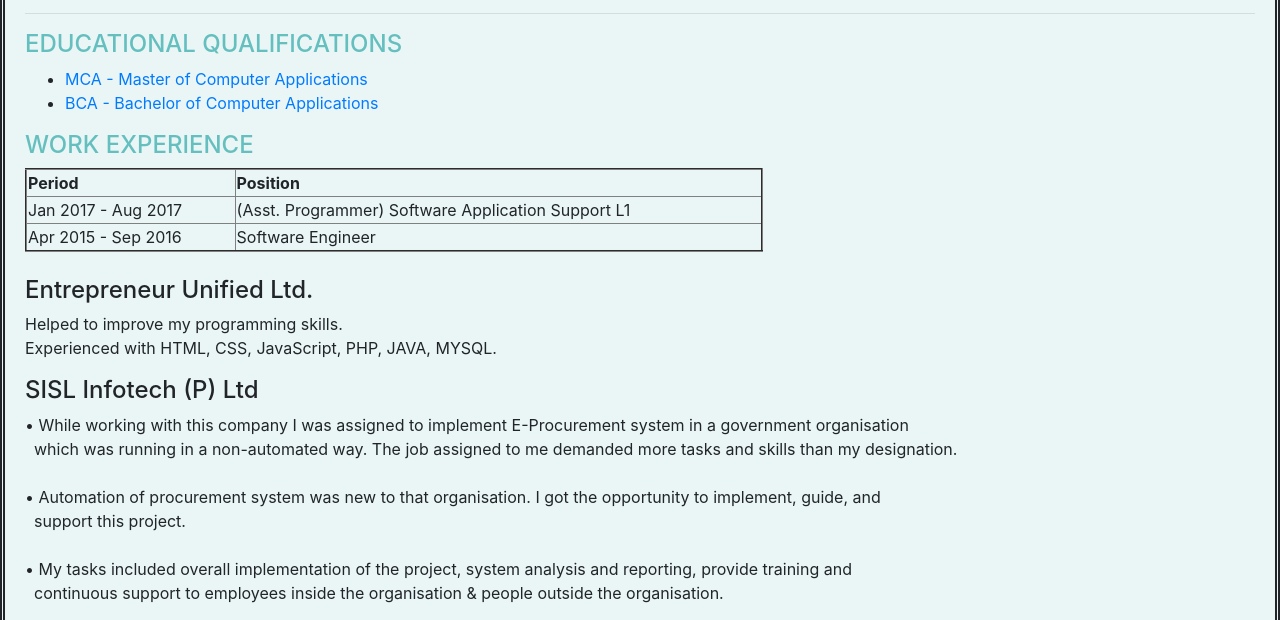
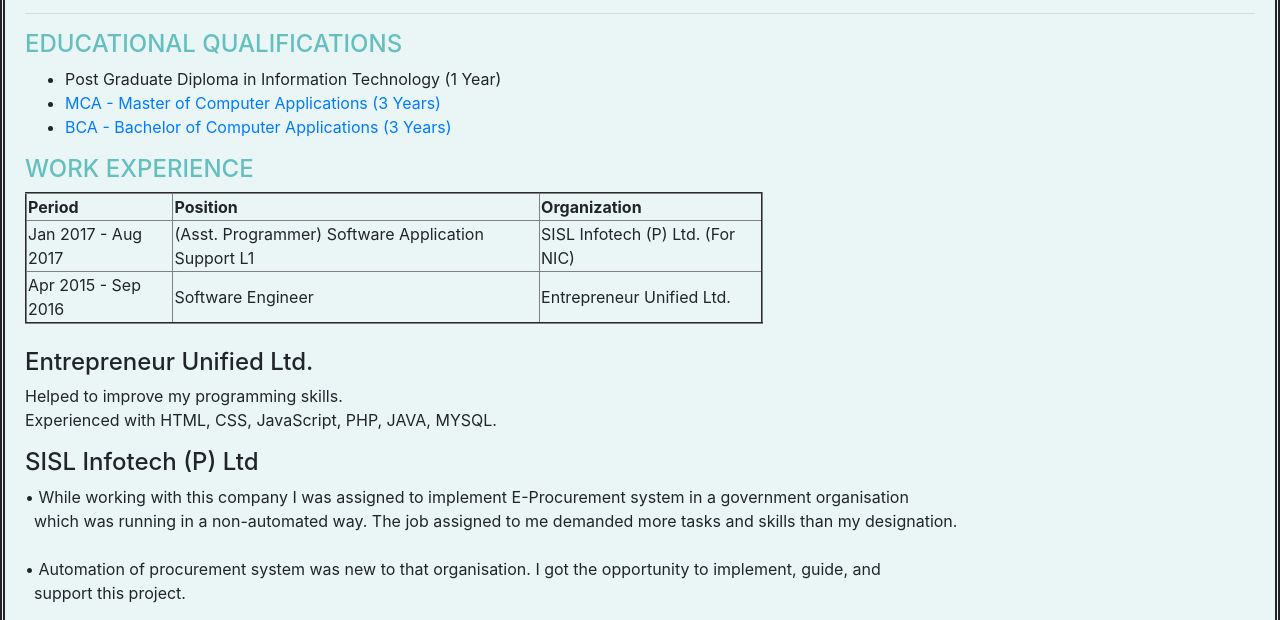
Before and after one commit to geoaugustine3/cv, a plain HTML site: page index.html in a window 1280 px wide. Shown: the part 480-1100 px from the top of the page. Drawn offline with nearby package versions, Linux system fonts and the light colour scheme.

Commit message:
Update index.html

```diff
--- a/index.html
+++ b/index.html
@@ -62,8 +62,9 @@
   <hr size="3">
   <h3>EDUCATIONAL QUALIFICATIONS</h3>
   <ul>
-    <li> <a href="https://simple.wikipedia.org/wiki/Masters_of_Computer_Applications">MCA - Master of Computer Applications</a> </li>
-    <li> <a href="https://en.wikipedia.org/wiki/Bachelor_of_Computer_Application">BCA - Bachelor of Computer Applications</a> </li>
+    <li>Post Graduate Diploma in Information Technology (1 Year)</li>
+    <li> <a href="https://simple.wikipedia.org/wiki/Masters_of_Computer_Applications">MCA - Master of Computer Applications (3 Years)</a> </li>
+    <li> <a href="https://en.wikipedia.org/wiki/Bachelor_of_Computer_Application">BCA - Bachelor of Computer Applications (3 Years)</a> </li>
   </ul>
 
 
@@ -73,15 +74,18 @@
     <thead>
       <th>Period</th>
       <th>Position</th>
+      <th>Organization</th>
     </thead>
     <tbody>
       <tr>
         <td>Jan 2017 - Aug 2017</td>
         <td>(Asst. Programmer) Software Application Support L1</td>
+        <td>SISL Infotech (P) Ltd. (For NIC)</td>
       </tr>
       <tr>
         <td>Apr 2015 - Sep 2016</td>
         <td>Software Engineer</td>
+        <td>Entrepreneur Unified Ltd.</td>
       </tr>
     </tbody>
   </table>
```
